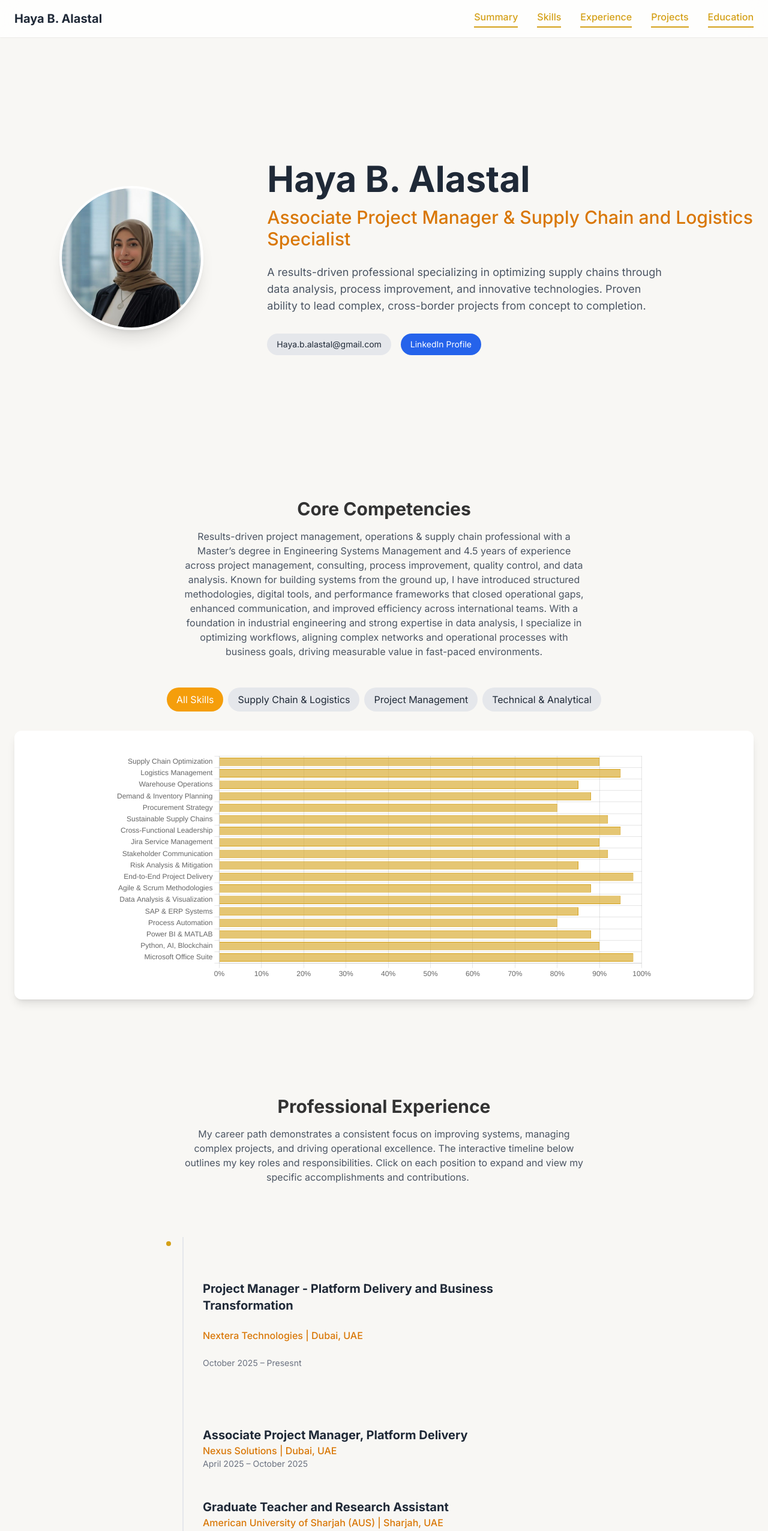
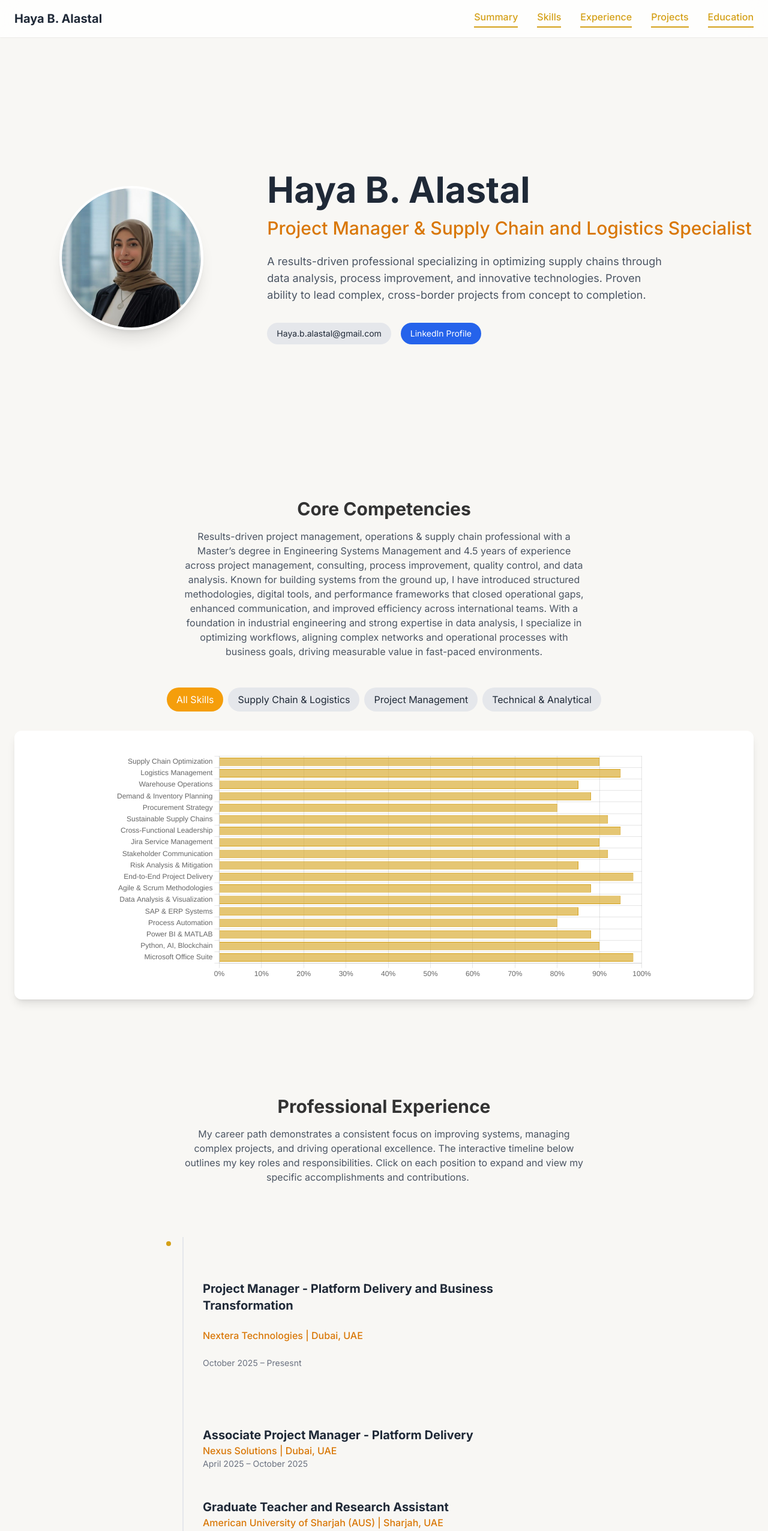
Before and after one commit to hayabalastal/hayaalastal.github.io, a plain HTML site: page index.html in a window 1280 px wide. Shown: the top 2552 px of the page at 60% size. Drawn offline with nearby package versions, Linux system fonts and the light colour scheme.

Commit message:
Update index.html

```diff
--- a/index.html
+++ b/index.html
@@ -101,7 +101,7 @@
                 </div>
                 <div class="md:col-span-2 text-center md:text-left">
                     <h1 class="text-4xl md:text-6xl font-bold text-gray-800 leading-tight">Haya B. Alastal</h1>
-                    <h2 class="mt-4 text-2xl md:text-3xl font-medium text-amber-600">Associate Project Manager &amp; Supply Chain and Logistics Specialist</h2>
+                    <h2 class="mt-4 text-2xl md:text-3xl font-medium text-amber-600"> Project Manager &amp; Supply Chain and Logistics Specialist</h2>
                     <p class="mt-6 max-w-2xl text-lg text-gray-600 mx-auto md:mx-0">
                         A results-driven professional specializing in optimizing supply chains through data analysis, process improvement, and innovative technologies. Proven ability to lead complex, cross-border projects from concept to completion.
                     </p>
@@ -154,7 +154,7 @@
                 </div>
                 <div class="timeline-item mb-12">
                     <div class="cursor-pointer" onclick="toggleDetails('exp1')">
-                        <h4 class="text-xl font-semibold text-gray-800">Associate Project Manager, Platform Delivery</h4>
+                        <h4 class="text-xl font-semibold text-gray-800">Associate Project Manager - Platform Delivery</h4>
                         <p class="text-amber-600 font-medium">Nexus Solutions | Dubai, UAE</p>
                         <p class="text-sm text-gray-500">April 2025 – October 2025</p>
                     </div>
```
